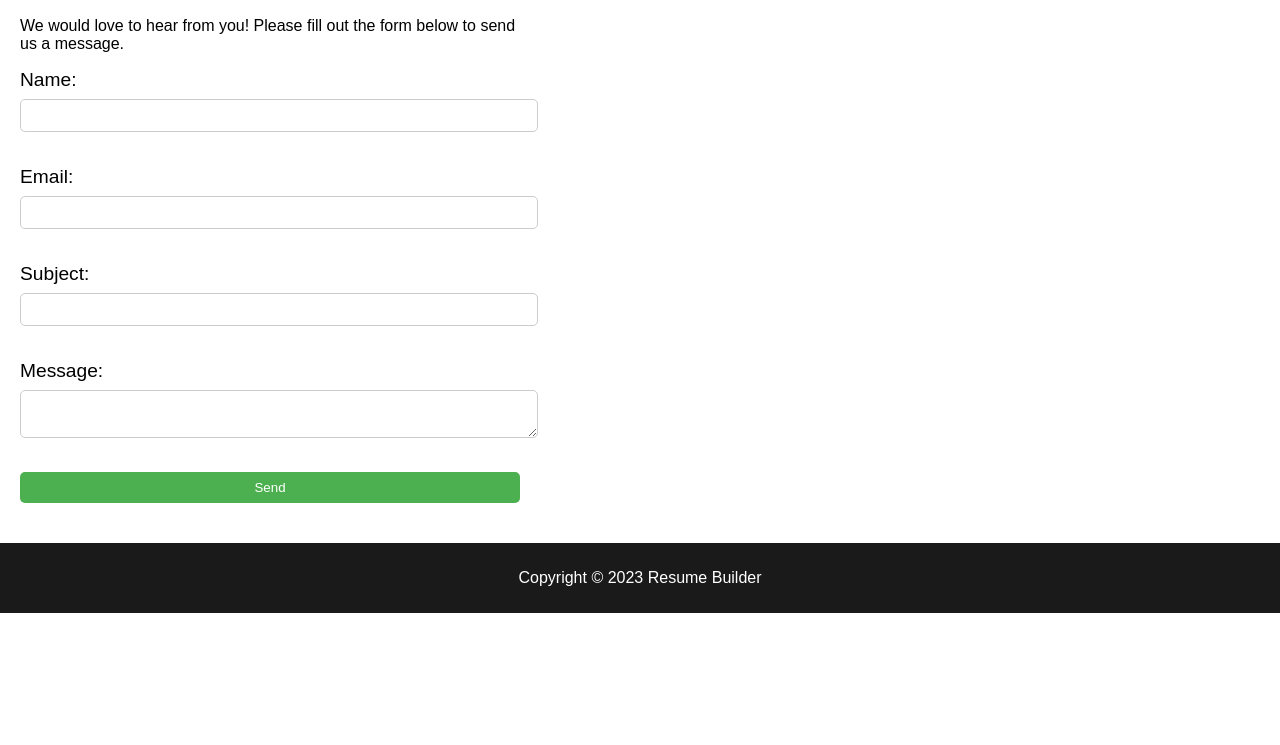
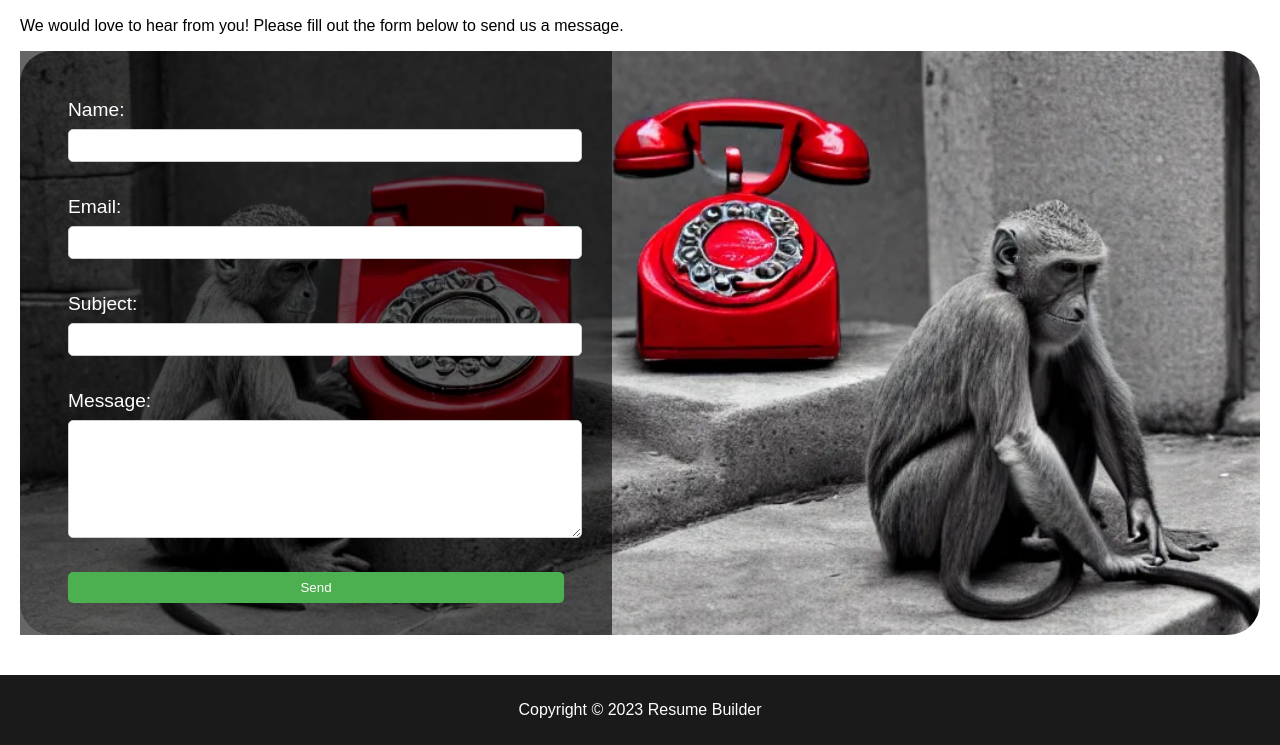
Before and after one commit to fahdi/resume-builder-chatgpt, a website: page contact.html in a window 1280 px wide. Shown: the part 166-911 px from the top of the page. Before the commit the page ends 800 px from the top, so only its background shows below. Drawn offline with Linux system fonts and the light colour scheme.

Commit message:
Improving the contact form

```diff
--- a/app.css
+++ b/app.css
@@ -74,18 +74,32 @@ footer {
     text-align: center;
 }
 
+#image-container {
+    width: 100%;
+    display: flex;
+    align-items: flex-start;
+    min-height: 500px;
+    background-size: 100%;
+    background-position: 10%;
+    border-radius: 2rem;
+}
 
 #contact {
-    width: 500px;
+    width: 100%;
 }
 
 /* Form container */
-
 
 form {
     display: flex;
     flex-direction: column;
     align-items: left;
+    width: 40%;
+    padding: 3rem;
+    padding-bottom: 2rem;
+    background-color: rgba(0, 0, 0, 0.6);
+    background-blend-mode: difference;
+    color: white;
 }
 
 /* Form inputs */
@@ -97,6 +111,10 @@ textarea {
     margin-bottom: 1rem;
     border-radius: 5px;
     border: 1px solid #ccc;
+}
+
+textarea {
+    min-height: 100px;
 }
 
 /* Form label */
--- a/app.js
+++ b/app.js
@@ -1,6 +1,6 @@
 // Get form elements
 const form = document.getElementById("contact-form");
-if(form.length > 0) {
+if (form) {
   const name = document.getElementById("name");
   const email = document.getElementById("email");
   const message = document.getElementById("message");
@@ -8,7 +8,6 @@ if(form.length > 0) {
   // Listen for form submit
   form.addEventListener("submit", (e) => {
     e.preventDefault();
-
 
     var myHeaders = new Headers();
     myHeaders.append("Content-Type", "application/x-www-form-urlencoded");
@@ -35,3 +34,33 @@ if(form.length > 0) {
       });
   });
 }
+
+
+
+  // array of image URLs
+  // Get the container element where the images will be displayed
+  const contactImgContainer = document.getElementById("image-container");
+
+  console.log(contactImgContainer);
+  if (contactImgContainer) {
+  console.log("Aaa ja re");
+    // Create an array of image URLs
+    const images = [
+      "/images/contact-monkey-2.webp",
+      "/images/contact-monkey.webp",
+      "/images/contact-monkey-3.webp",
+    ];
+
+    // Function to randomly select an image from the array
+    const randomImage = () => {
+      // Generate a random index between 0 and the number of images in the array
+      const randomIndex = Math.floor(Math.random() * images.length);
+      // Return the image URL at the randomly generated index
+      return images[randomIndex];
+    };
+
+    console.log(randomImage);
+
+    // Set the container's background image to a random image on page load
+    contactImgContainer.style.backgroundImage = `url(${randomImage()})`;
+  }
--- a/contact.html
+++ b/contact.html
@@ -23,6 +23,7 @@
         <section id="contact">
             <h2>Contact Us</h2>
             <p>We would love to hear from you! Please fill out the form below to send us a message.</p>
+            <div id="image-container">
                 <form id="contact-form" action=":3000/submit-form" method="post">
                     <label for="name">Name:</label>
                     <input type="text" id="name" name="name" required>
@@ -38,13 +39,13 @@
                     <br>
                     <input type="submit" value="Send">
                 </form>
+            </div>
         </section>
     </main>
     <footer>
         <p>Copyright © 2023 Resume Builder</p>
     </footer>
 <script src="app.js"></script>
-
 </body>
 
 </html>
```
Also changed, not shown: images/contact-monkey-2.webp (added), images/contact-monkey-3.webp (added), images/contact-monkey.webp (added), 1 other file. Lines whose indentation alone changed are shown as unchanged.
